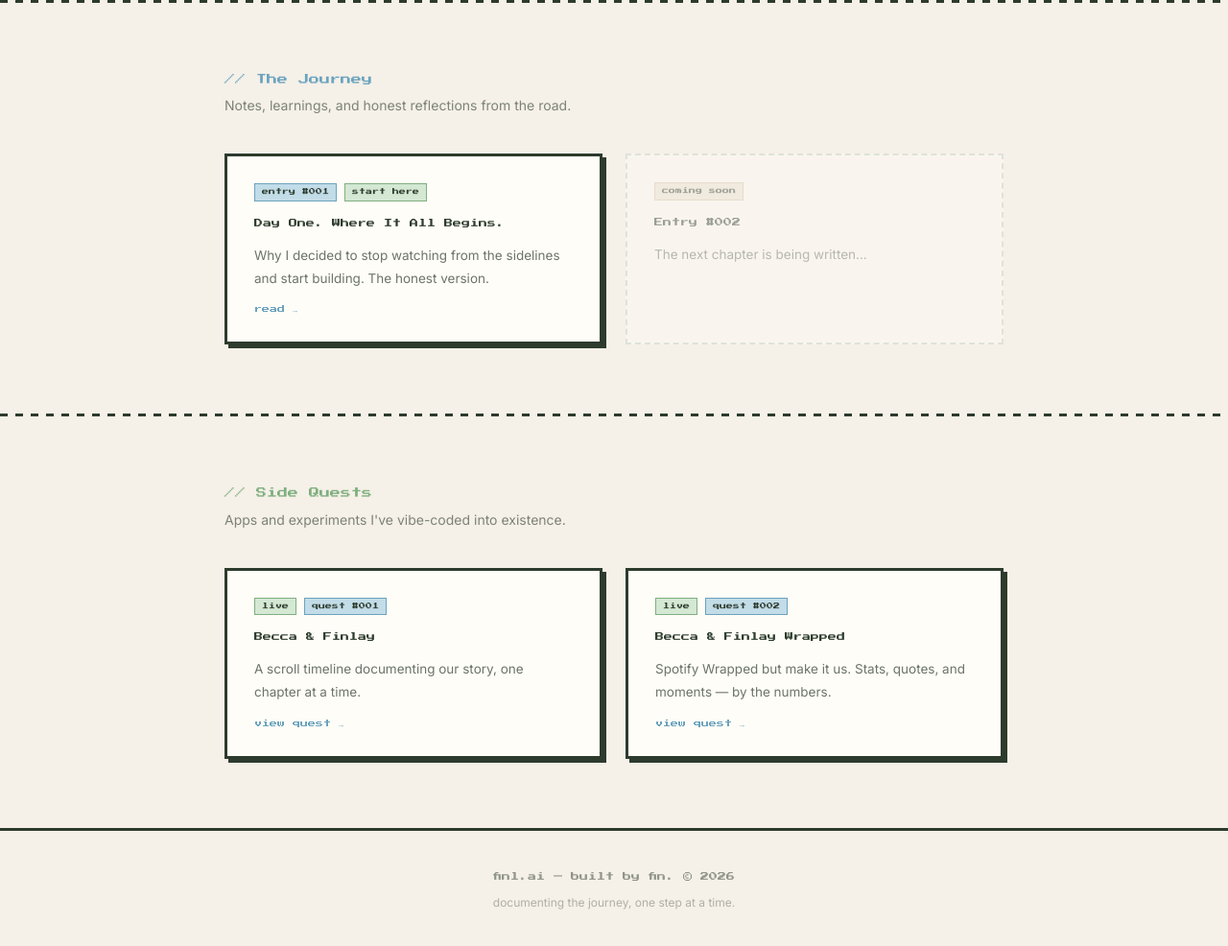
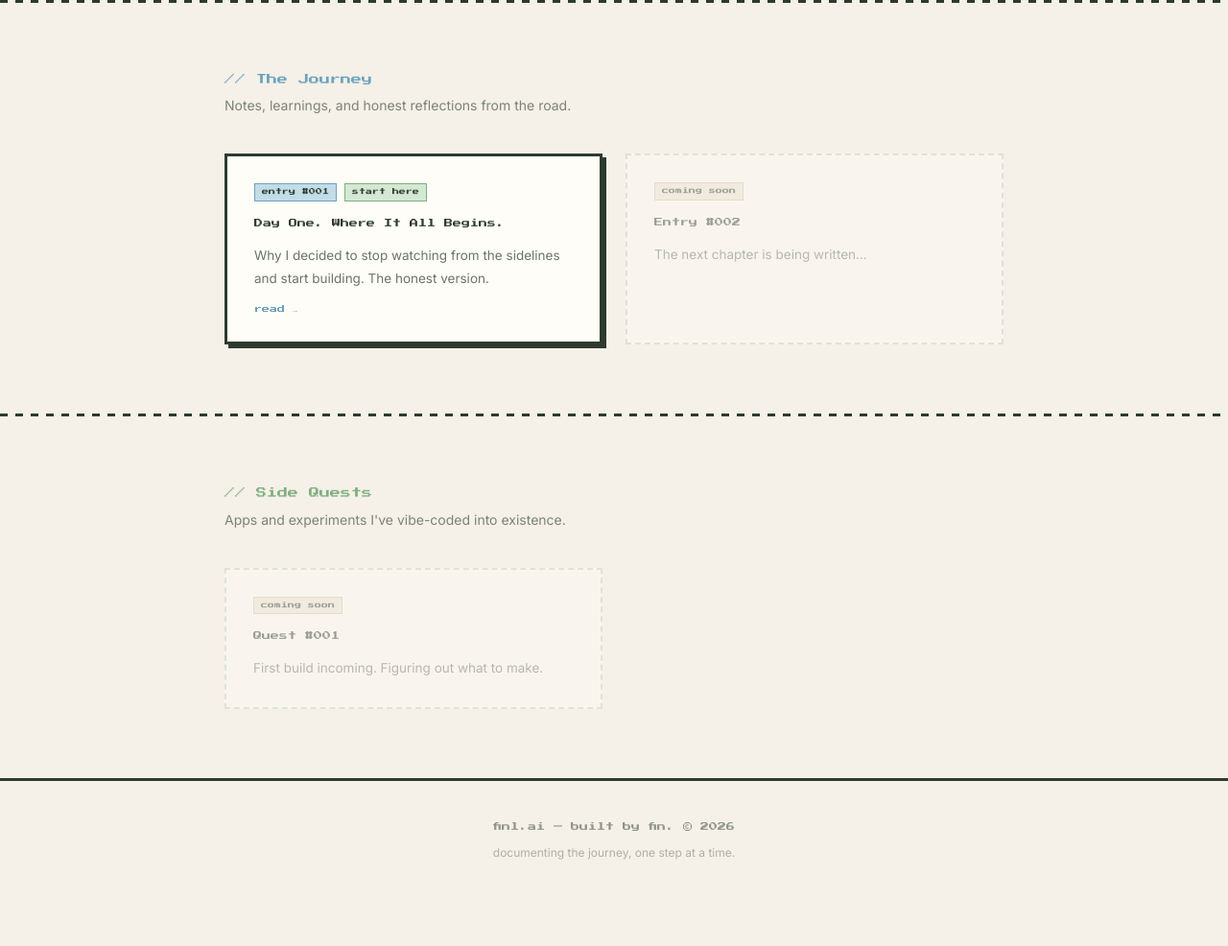
Before and after one commit to finl-ai/finl-ai, a plain HTML site: page index.html in a window 1280 px wide. Shown: the part 582-1568 px from the top of the page at 96% size. After the commit the page ends 1520 px from the top, so only its background shows below. Drawn offline with nearby package versions, Linux system fonts and the light colour scheme.

Commit message:
Remove side quest links from homepage

```diff
--- a/index.html
+++ b/index.html
@@ -382,27 +382,14 @@
 
       <div class="card-grid">
 
-        <!-- Quest 001: Becca & Finlay Timeline -->
-        <a href="becca-and-finlay.html" class="card pixel-border" style="text-decoration: none;">
+        <!-- Placeholder — add quests as you build them -->
+        <div class="card pixel-border-soft card-ghost">
           <div class="card-tags">
-            <span class="tag tag-sage">live</span>
-            <span class="tag">quest #001</span>
+            <span class="tag tag-sand">coming soon</span>
           </div>
-          <h3 class="card-title">Becca & Finlay</h3>
-          <p class="card-body">A scroll timeline documenting our story, one chapter at a time.</p>
-          <span class="card-link">view quest → </span>
-        </a>
-
-        <!-- Quest 002: Becca & Finlay Wrapped -->
-        <a href="becca-and-finlay-wrapped.html" class="card pixel-border" style="text-decoration: none;">
-          <div class="card-tags">
-            <span class="tag tag-sage">live</span>
-            <span class="tag">quest #002</span>
-          </div>
-          <h3 class="card-title">Becca & Finlay Wrapped</h3>
-          <p class="card-body">Spotify Wrapped but make it us. Stats, quotes, and moments — by the numbers.</p>
-          <span class="card-link">view quest → </span>
-        </a>
+          <h3 class="card-title">Quest #001</h3>
+          <p class="card-body">First build incoming. Figuring out what to make.</p>
+        </div>
 
       </div>
     </div>
```
